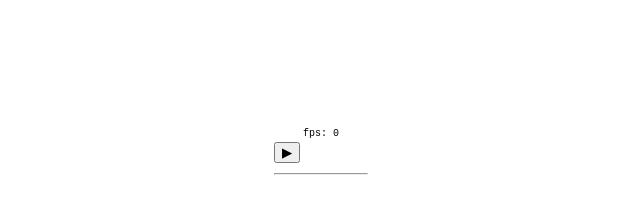
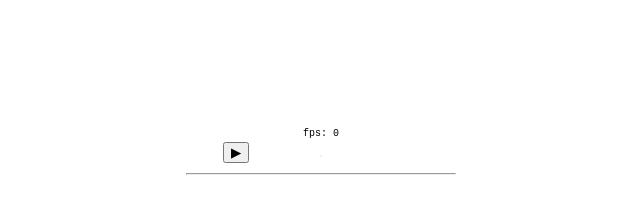
Before and after one commit to a5huynh/rusty-emulator, a website built with webpack: page www/src/index.html in a window 1280 px wide. Shown: the whole page, without its empty margins (327-967 px from the left). Built offline with nearby package versions, Linux system fonts and the light colour scheme; files whose address does not match are found by name; what z80-emulator would draw is missing.

Commit message:
Center display

```diff
--- a/www/src/index.html
+++ b/www/src/index.html
@@ -17,7 +17,18 @@
       }
 
       code { font-size: 10px; }
-      table td { padding: 0 16px; }
+      table td {
+        padding: 0 16px;
+        text-align: center;
+      }
+
+      td.sidebar {
+        width: 100px;
+      }
+
+      canvas {
+        border: 1px solid #EEE;
+      }
 
       #memory {
         height: 512px;
@@ -33,11 +44,11 @@
     <table>
       <tr><td colspan="3" style="text-align: center;"><code id="fps">fps: 0</code></td></tr>
       <tr>
-        <td>
+        <td class="sidebar">
           <div><button id="play-pause"></button></div>
         </td>
         <td><canvas id="engine-display"></canvas></td>
-        <td><code id="registers"></code></td>
+        <td class="sidebar"><code id="registers"></code></td>
       </tr>
       <tr>
         <td colspan="3" style="text-align: center;">
```
